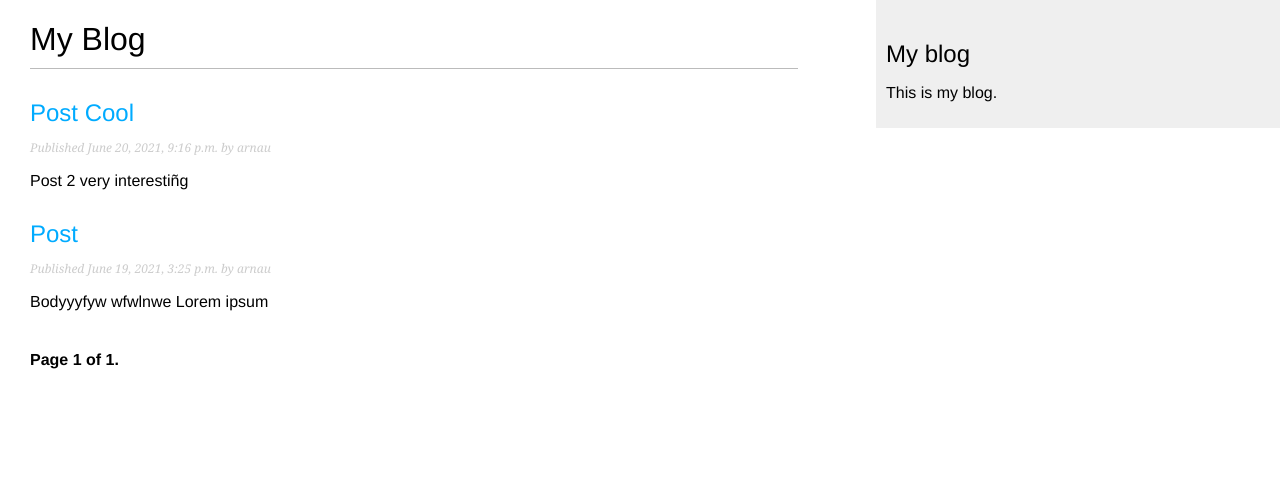
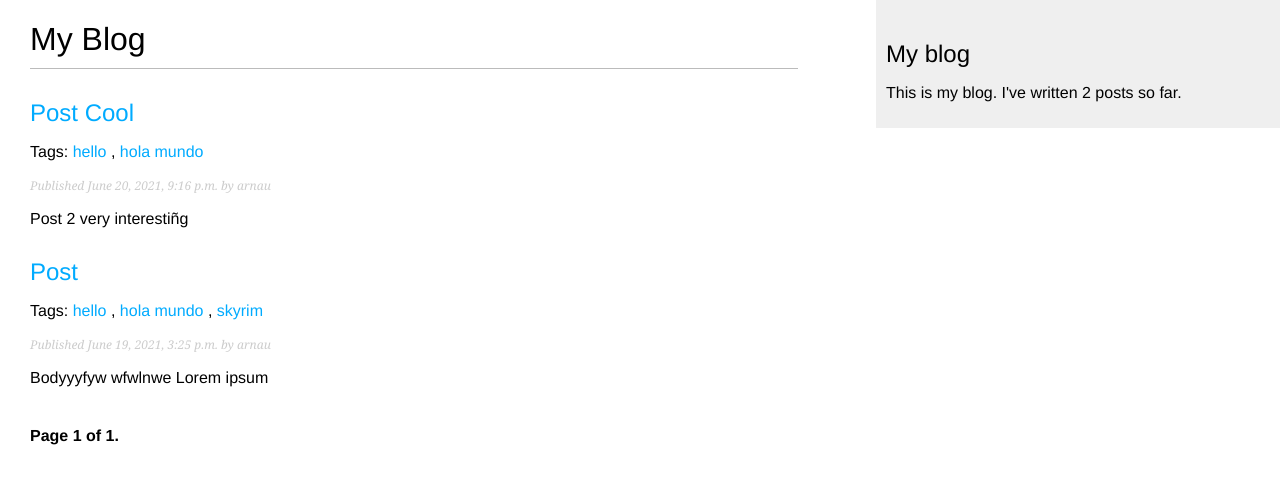
Before and after one commit to ArnoldGee/django_blog, a Django app: page /blog/ in a window 1280 px wide. Shown: the top 484 px of the page. Run offline with Django 3.2, Linux system fonts and the light colour scheme; data comes from the database, SQL or seed files in the repository; both versions use the stored data as it was after the commit; parts of the project's set-up code (start-up, migrations or seed data) failed here and were passed over.

Commit message:
Added template tag to calculate the number of posts written so far

```diff
--- a/mysite/blog/models.py
+++ b/mysite/blog/models.py
@@ -2,6 +2,7 @@ from django.db import models
 from django.utils import timezone
 from django.urls import reverse
 from django.contrib.auth.models import User
+from taggit.managers import TaggableManager
 
 
 class PublishedManager(models.Manager):
@@ -24,6 +25,7 @@ class Post(models.Model):
     created = models.DateTimeField(auto_now_add=True)
     updated = models.DateTimeField(auto_now=True)
     status = models.CharField(max_length=10, choices=STATUS_CHOICES, default="draft")
+    tags = TaggableManager()
 
     objects = models.Manager()
     published = PublishedManager()
--- a/mysite/blog/templates/blog/base.html
+++ b/mysite/blog/templates/blog/base.html
@@ -1,21 +1,23 @@
-
+{% load blog_tags %}
 {% load static %}
 <!DOCTYPE html>
 <html>
 
   <head>
-		<title>{% block title %}{% endblock %}</title>
+    <title>
+      {% block title %}{% endblock %}
+    </title>
     <link href="{% static "css/blog.css" %}" rel="stylesheet">
   </head>
 
   <body>
     <div id="content">
-			{% block content %}
-			{% endblock %}
+      {% block content %}{% endblock %}
     </div>
     <div id="sidebar">
-			<h2>My blog</h2>
-			<p>This is my blog.</p>
+      <h2>
+        My blog</h2>
+			<p>This is my blog. I've written {% total_posts %} posts so far.</p>
     </div>
   </body>
 
--- a/mysite/blog/templates/blog/post/list.html
+++ b/mysite/blog/templates/blog/post/list.html
@@ -1,17 +1,37 @@
 {% extends "blog/base.html" %}
-{% block title %}My Blog{% endblock %}
+{% block title %}
+  My Blog{% endblock %}
 {% block content %}
-<h1>My Blog</h1>
+  <h1>
+    My Blog</h1>
+  {% if tag %}
+    <h2>
+      Posts tagged with "{{ tag.name }}"</h2>
+  {% endif %}
   {% for post in posts %}
     <h2>
       <a href="{{ post.get_absolute_url }}">
         {{ post.title }}
       </a>
     </h2>
+    <p class="tags">
+      Tags:
+      {% for tag in post.tags.all %}
+        <a href="{% url "blog:post_list_by_tag" tag.slug %}">
+          {{ tag.name }}
+        </a>
+        {% if not forloop.last %}
+          ,
+        {% endif %}
+      {% endfor %}
+    </p>
     <p class="date">
-	Published {{ post.publish }} by {{ post.author }}
+      Published
+      {{ post.publish }}
+      by
+      {{ post.author }}
     </p>
     {{ post.body|truncatewords:30|linebreaks }}
   {% endfor %}
-{% include "pagination.html" with page=page_obj %}
+  {% include "pagination.html" with page=posts %}
 {% endblock %}
--- /dev/null
+++ b/mysite/blog/templatetags/blog_tags.py
@@ -0,0 +1,9 @@
+from django import template
+from ..models import Post
+
+register = template.Library()
+
+
+@register.simple_tag
+def total_posts():
+    return Post.published.count()
--- a/mysite/blog/urls.py
+++ b/mysite/blog/urls.py
@@ -1,12 +1,14 @@
 from django.urls import path
-from .views import PostListView, post_detail, post_share
+from .views import post_list, post_detail, post_share
 
 app_name = "blog"
 
 urlpatterns = [
-    path("", PostListView.as_view(), name="post_list"),
+    path("", post_list, name="post_list"),
+    # path("", PostListView.as_view(), name="post_list")
+    path("tag/<slug:tag_slug>/", post_list, name="post_list_by_tag"),
     path(
-        "<int:year>/<int:month>/<int:day>/<slug:post>/", post_detail, name="post_detail"
+        "<int:year>/<int:month>/<int:day>/<slug:post>/", post_detail, name="post_detail",
     ),
     path("<int:post_id>/share/", post_share, name="post_share"),
 ]
--- a/mysite/blog/views.py
+++ b/mysite/blog/views.py
@@ -1,14 +1,19 @@
 from django.shortcuts import render, get_object_or_404
 from django.views.generic import ListView
 from django.core.mail import send_mail
+from django.core.paginator import Paginator, EmptyPage, PageNotAnInteger
+from django.db.models import Count
+from taggit.models import Tag
 from .models import Post, Comment
 from .forms import EmailPostForm, CommentForm
 
-"""
-from django.core.paginator import Paginator, EmptyPage, PageNotAnInteger
 
-def post_list(request):
+def post_list(request, tag_slug=None):
     object_list = Post.published.all()
+    tag = None
+    if tag_slug:
+        tag = get_object_or_404(Tag, slug=tag_slug)
+        object_list = object_list.filter(tags__in=[tag])
     paginator = Paginator(object_list, 3)
     page = request.GET.get("page")
     try:
@@ -19,15 +24,18 @@ def post_list(request):
     except EmptyPage:
         page = paginator.num_pages
         posts = paginator.page(paginator.num_pages)
-    return render(request, "blog/post/list.html", {"page": page, "posts": posts})
-"""
+    return render(
+        request, "blog/post/list.html", {"page": page, "posts": posts, "tag": tag}
+    )
 
 
+"""
 class PostListView(ListView):
     queryset = Post.published.all()
     context_object_name = "posts"
     paginate_by = 3
     template_name = "blog/post/list.html"
+"""
 
 
 def post_detail(request, year, month, day, post):
@@ -52,6 +60,11 @@ def post_detail(request, year, month, day, post):
             new_comment.save()
     else:
         comment_form = CommentForm()
+    post_tags_ids = post.tags.values_list("id", flat=True)
+    similar_posts = Post.published.filter(tags__in=post_tags_ids).exclude(id=post.id)
+    similar_posts = similar_posts.annotate(same_tags=Count("tags")).order_by(
+        "-same_tags", "-publish"
+    )[:4]
     return render(
         request,
         "blog/post/detail.html",
@@ -60,6 +73,7 @@ def post_detail(request, year, month, day, post):
             "comments": comments,
             "new_comment": new_comment,
             "comment_form": comment_form,
+            "similar_posts": similar_posts,
         },
     )
 
--- a/mysite/mysite/settings.py
+++ b/mysite/mysite/settings.py
@@ -37,7 +37,8 @@ INSTALLED_APPS = [
     "django.contrib.sessions",
     "django.contrib.messages",
     "django.contrib.staticfiles",
-    "blog.apps.BlogConfig"
+    "blog.apps.BlogConfig",
+    "taggit"
 ]
 
 MIDDLEWARE = [
```
Also changed, not shown: mysite/blog/templates/blog/post/detail.html (+22 -0 lines), mysite/blog/migrations/0003_post_tags.py (added), mysite/blog/templatetags/__init__.py (added), mysite/db.sqlite3. Lines whose indentation alone changed are shown as unchanged.
